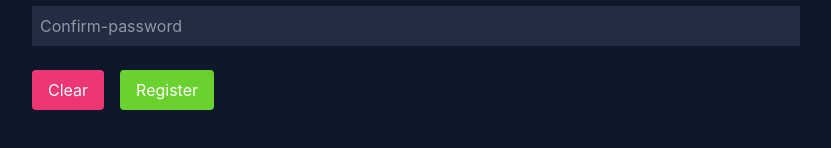
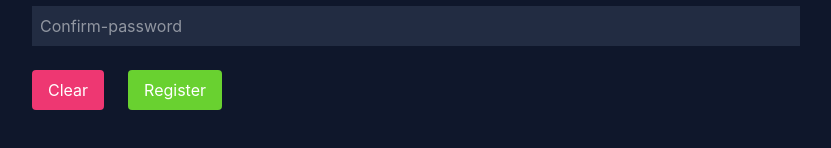
Before and after one commit to Bijay-Codes/Everpet, a React (Vite) app: page /register in a window 1280 px wide. Shown: the part 534-682 px from the top of the page, without its empty margins (224-1055 px from the left). Built offline with nearby package versions, Linux system fonts and the light colour scheme.

Commit message:
feat : synced error state to notify users if their request failed and redirect to dashboard if the attempt was successfull

```diff
--- a/src/components/toasts.tsx
+++ b/src/components/toasts.tsx
@@ -0,0 +1,24 @@
+import { useState, useEffect } from "react";
+export default function Toast({ message, details, status }: { message: string, details?: string, status?: number | '' }) {
+    const [isVisible, setVisible] = useState(true);
+
+    useEffect(() => {
+        setTimeout(() => {
+            setVisible(false);
+        }, 3000);
+    }, []);
+
+    return (
+        <section>
+            {message && isVisible && <div className="absolute top-0 right-0 bg-status-danger min-h-20 min-w-40 p-2">
+                <div className="flex gap-1 items-center">
+                    <span className="text-2xl font-extrabold">Error</span>
+                    {status && <span className="text-4xl text-highlight">{status}</span>}
+                </div>
+                <h1>{message}</h1>
+                {details && <h2>{details}</h2>}
+            </div>
+            }
+        </section>
+    );
+};
--- a/src/pages/login.tsx
+++ b/src/pages/login.tsx
@@ -1,8 +1,8 @@
 import { END_POINTS } from "../API/api-endpoints";
-import { useActionState, useContext, useEffect, useReducer, useState } from "react";
+import { useActionState, useContext, useEffect, useReducer } from "react";
 import { AuthContext, type AuthContextType } from "../context/auth-context";
 import { useNavigate } from "react-router-dom";
-
+import Toast from "../components/toasts";
 /*
 
 What it should do,
@@ -47,7 +47,6 @@ async function login(_prev: FormState, formInfo: FormData) {
         } else {
             try {
                 const parsed = await loginResponse.json();
-                console.log(parsed)
                 return parsed.res.err;
             } catch {
                 return { isSuccess: false, err: { message: 'Something went wrong. Try again.' } };
@@ -167,26 +166,3 @@ export default function Login() {
         </section>
     );
 };
-
-
-function Toast({ message, details, status }: { message: string, details?: string, status?: number | '' }) {
-    const [isVisible, setVisible] = useState(true);
-
-    useEffect(() => {
-        setTimeout(() => {
-            setVisible(false);
-        }, 3000);
-    }, []);
-
-    return (
-        <section>
-            {message && isVisible && <div className="absolute top-0 right-0 bg-status-danger min-h-20 min-w-40 p-2">
-                <span>Error</span>
-                {status && <span>{status}</span>}
-                <h1>{message}</h1>
-                {details && <h2>{details}</h2>}
-            </div>
-            }
-        </section>
-    );
-};
--- a/src/pages/register.tsx
+++ b/src/pages/register.tsx
@@ -1,6 +1,9 @@
-import { useActionState, useReducer } from "react"
+import { useActionState, useContext, useEffect, useReducer, type SetStateAction } from "react"
 import { END_POINTS } from "../API/api-endpoints"
-
+import type { ServerResponse } from "../types/auth-responses";
+import { useNavigate, type NavigateFunction } from "react-router-dom";
+import { AuthContext, type UserData } from "../context/auth-context";
+import Toast from "../components/toasts";
 
 const initialFormState = {
     inp: {
@@ -45,10 +48,31 @@ async function register(_prev: FormState, form: FormData) {
             email: form.get('email-inp'),
             password: form.get('password-inp')
         })
-    })
-    const parsed = await registerResponse.json();
-    return parsed;
-}
+    });
+
+    if (registerResponse.ok) {
+        const parsed = await registerResponse.json();
+        if (parsed.res.isSuccess) {
+            return parsed.res;
+        } else {
+            return parsed.res.err;
+        };
+    } else {
+        try {
+            const parsed = await registerResponse.json();
+            return parsed.res.err;
+        } catch {
+            return { isSuccess: false, message: 'Something went wrong please try again later' };
+        };
+    };
+};
+
+function handleResponse(response: ServerResponse, setUser: React.Dispatch<SetStateAction<UserData>>, navTo: NavigateFunction) {
+    if (response.isSuccess) {
+        setUser(response.data);
+        navTo('/dashboard');
+    };
+};
 
 function handleDispatch(prev: FormState, action: Actions) {
     switch (action.type) {
@@ -70,16 +94,28 @@ function handleDispatch(prev: FormState, action: Actions) {
 
 
 export default function Register() {
-    const [response, handleRegister, isPending] = useActionState(register, {});
-    const [form, dispatch] = useReducer(handleDispatch, initialFormState)
-    console.log(response, isPending, form, dispatch);
+    const [response, handleRegister, isPending] = useActionState(register, { isSuccess: null });
+    const [form, dispatch] = useReducer(handleDispatch, initialFormState);
+
+    const user = useContext(AuthContext);
+    if (!user) throw new Error('Auth context not setup / provided properly');
+    const { setUser } = user;
+
+    const navTo = useNavigate();
+
+    useEffect(() => {
+        handleResponse(response, setUser, navTo);
+    }, [response, setUser, navTo]);
+
     const inputs = 'bg-card-bg text-white p-2';
+
     return (
-        <section className="h-dvh max-w-200 m-auto text-white">
-            <form action={handleRegister} className="p-4 flex flex-col h-full justify-center gap-6">
+        <section className="h-dvh w-full m-auto text-white relative">
+            <span>{!isPending && !response.isSuccess && < Toast message={response.message} details={response.details ?? ''} status={response.code ?? ''} />}</span>
+            <form action={handleRegister} className="p-4 flex flex-col h-full justify-center gap-6 max-w-200 m-auto">
                 <label htmlFor="username-inp">Enter your user-name</label>
                 <input type="text" name="username-inp" id="username-inp" required
-                    className={inputs} placeholder="user-name"
+                    className={inputs} placeholder="user-name" value={form.inp.username}
                     onChange={(e) =>
                         dispatch({
                             type: 'Update',
@@ -89,7 +125,7 @@ export default function Register() {
 
                 <label htmlFor="email-inp">Enter your Email</label>
                 <input type="email" name="email-inp" id="email-inp" required
-                    className={inputs} placeholder="E-mail"
+                    className={inputs} placeholder="E-mail" value={form.inp.email}
                     onChange={(e) =>
                         dispatch({
                             type: 'Update',
@@ -99,7 +135,7 @@ export default function Register() {
 
                 <label htmlFor="password-inp">Create your password</label>
                 <input type="password" name="password-inp" id="password-inp" required
-                    className={inputs} placeholder="Password"
+                    className={inputs} placeholder="Password" value={form.inp.password}
                     onChange={(e) =>
                         dispatch({
                             type: 'Update',
@@ -109,7 +145,7 @@ export default function Register() {
 
                 <label htmlFor="password-inp-2">Enter your password again</label>
                 <input type="password" name="password-inp-2" id="password-inp-2" required
-                    className={inputs} placeholder="Confirm-password"
+                    className={inputs} placeholder="Confirm-password" value={form.inp.reEnterPass}
                     onChange={(e) =>
                         dispatch({
                             type: 'Update',
@@ -117,11 +153,11 @@ export default function Register() {
                             val: e.target.value
                         })} />
 
-                <div className="flex gap-4">
+                <div className="flex gap-6">
                     <button className="bg-status-danger rounded py-2 px-4" type="reset">Clear</button>
                     <button className="bg-status-success rounded py-2 px-4">{isPending ? 'Processing' : 'Register'}</button>
                 </div>
             </form>
         </section>
-    )
-}
+    );
+};
```
